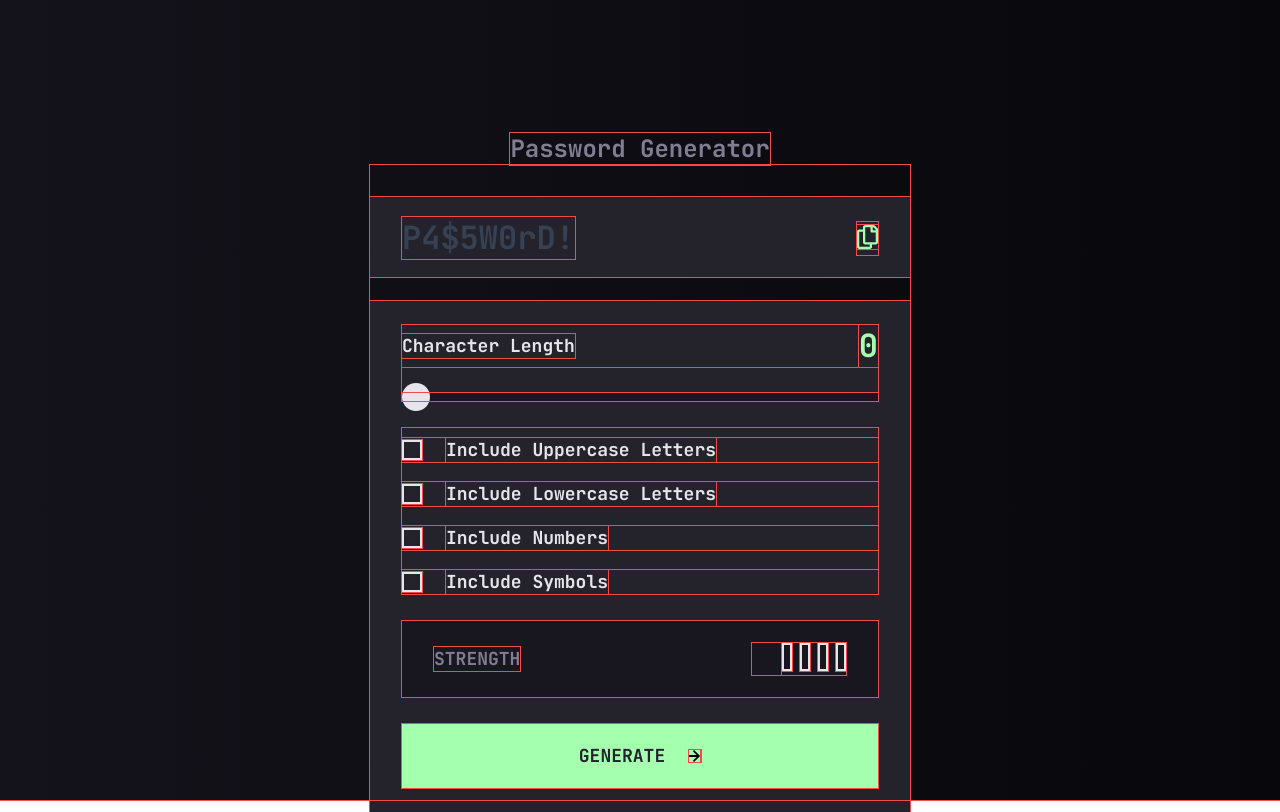
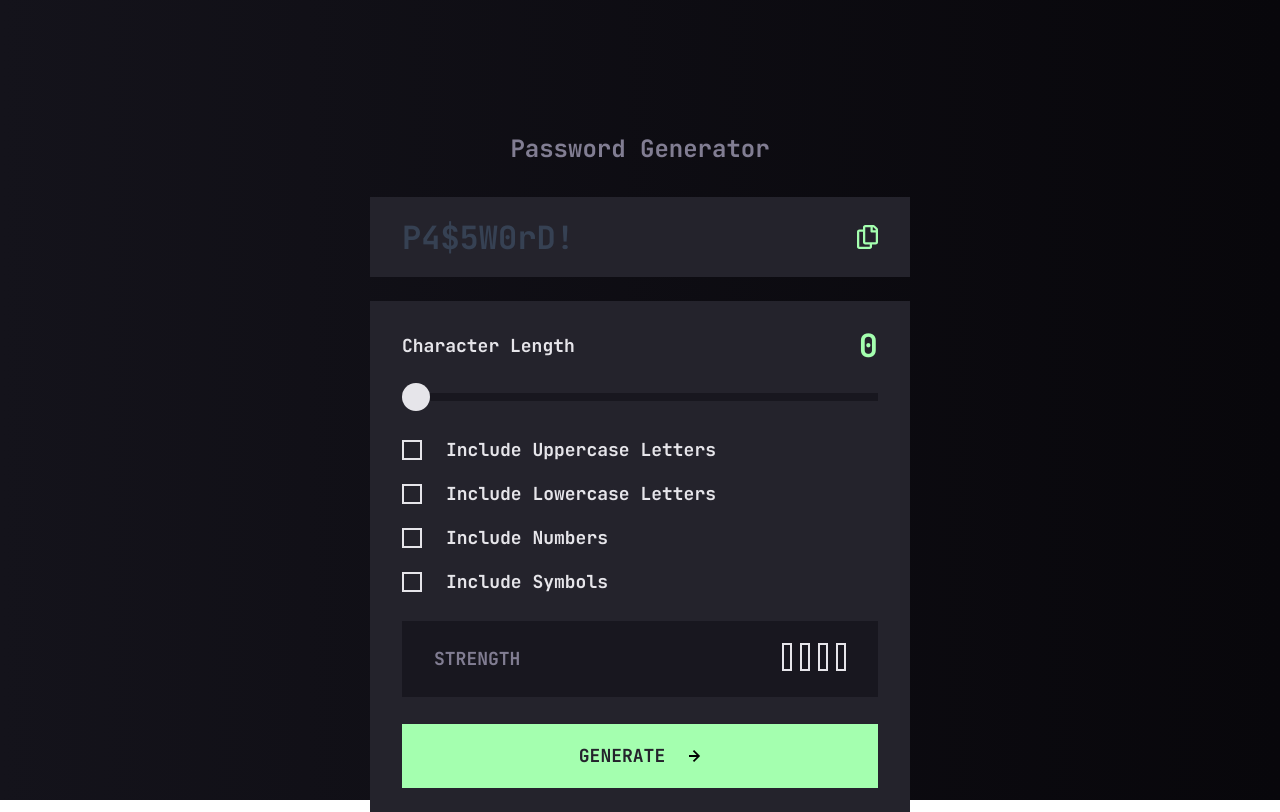
Before and after one commit to paladinescamila/Password-Generator-App, a React (Vite) app: page / in a window 1280 px wide. Built offline with nearby package versions, Linux system fonts and the light colour scheme.

Commit message:
Hide outline

```diff
--- a/src/index.css
+++ b/src/index.css
@@ -38,7 +38,7 @@
 }
 
 * {
-	@apply outline-1 outline-red-500;
+	@apply outline-none;
 }
 
 .range-slider {
```
